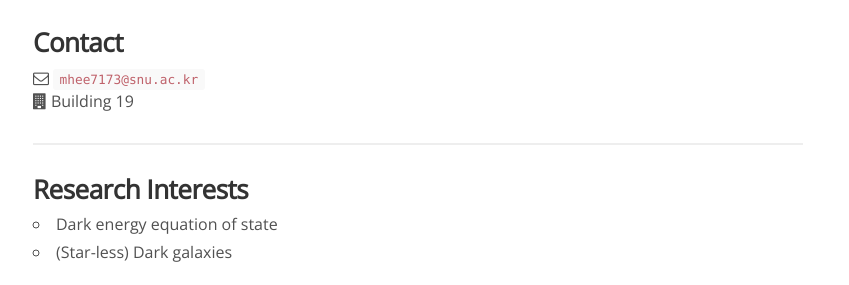
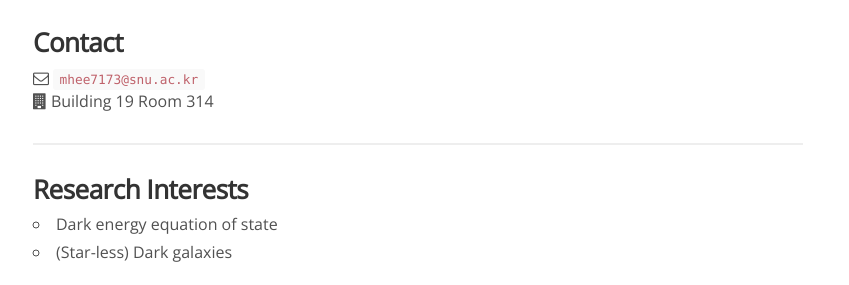
Before and after one commit to exgalcos/exgalcos.github.io, a Jekyll site: the page built from _people/minsung_kwon.md, in a window 1280 px wide. Shown: the part 527-812 px from the top of the page, without its empty margins (222-1071 px from the left). Built offline with Jekyll 4.4.1, drawn with Linux system fonts in a browser that asks for light colours; nearby versions of some CDN libraries; comment, search, counter and statistics services are not loaded.

Commit message:
Update minsung_kwon.md

```diff
--- a/_people/minsung_kwon.md
+++ b/_people/minsung_kwon.md
@@ -11,7 +11,7 @@ joined: 2023
 ### Contact
 
 <i class="fa fa-envelope-o"></i>  `mhee7173@snu.ac.kr`<br>
-<i class="fa fa-building"></i> Building 19 <br>
+<i class="fa fa-building"></i> Building 19 Room 314 <br>
 
 <hr>
 
```
